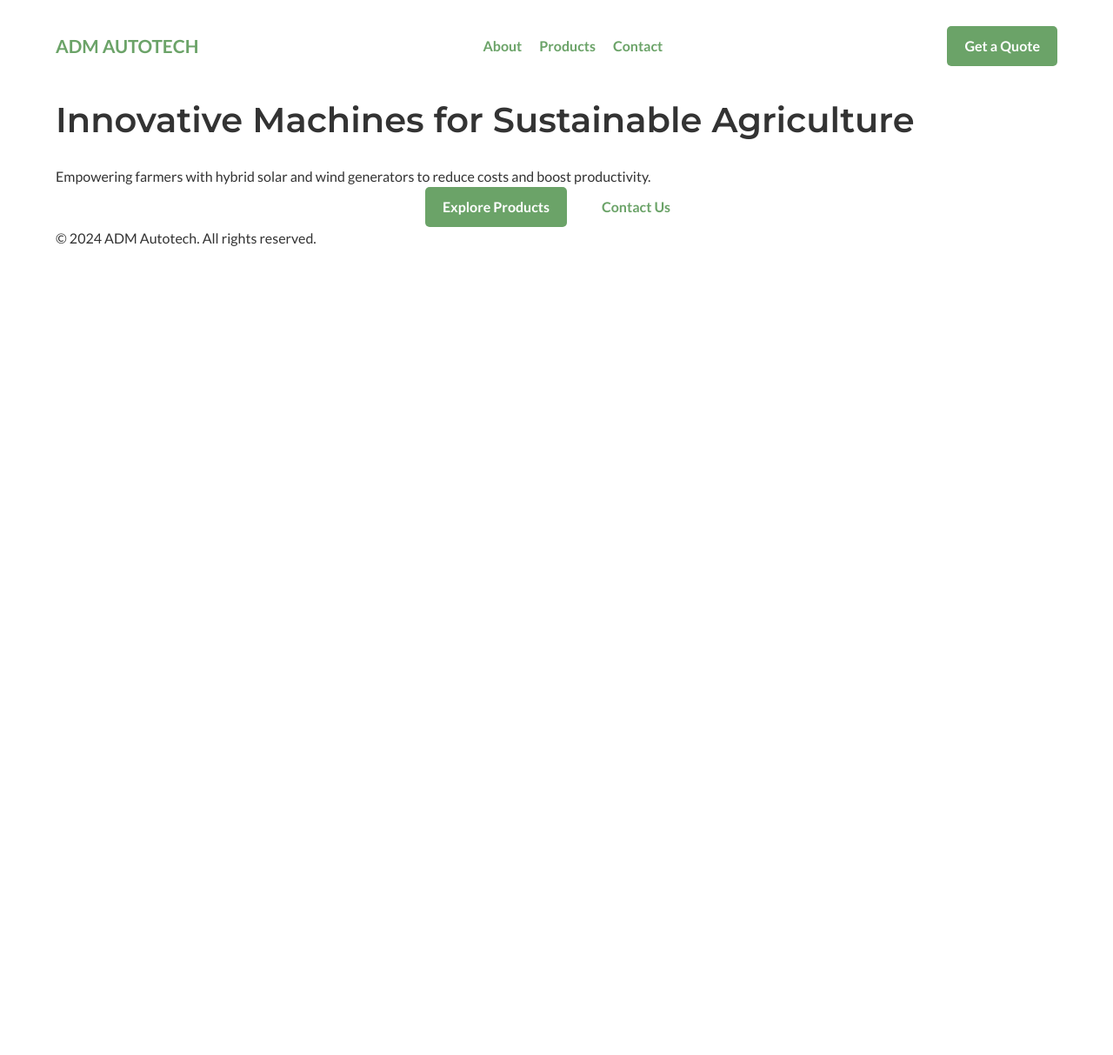
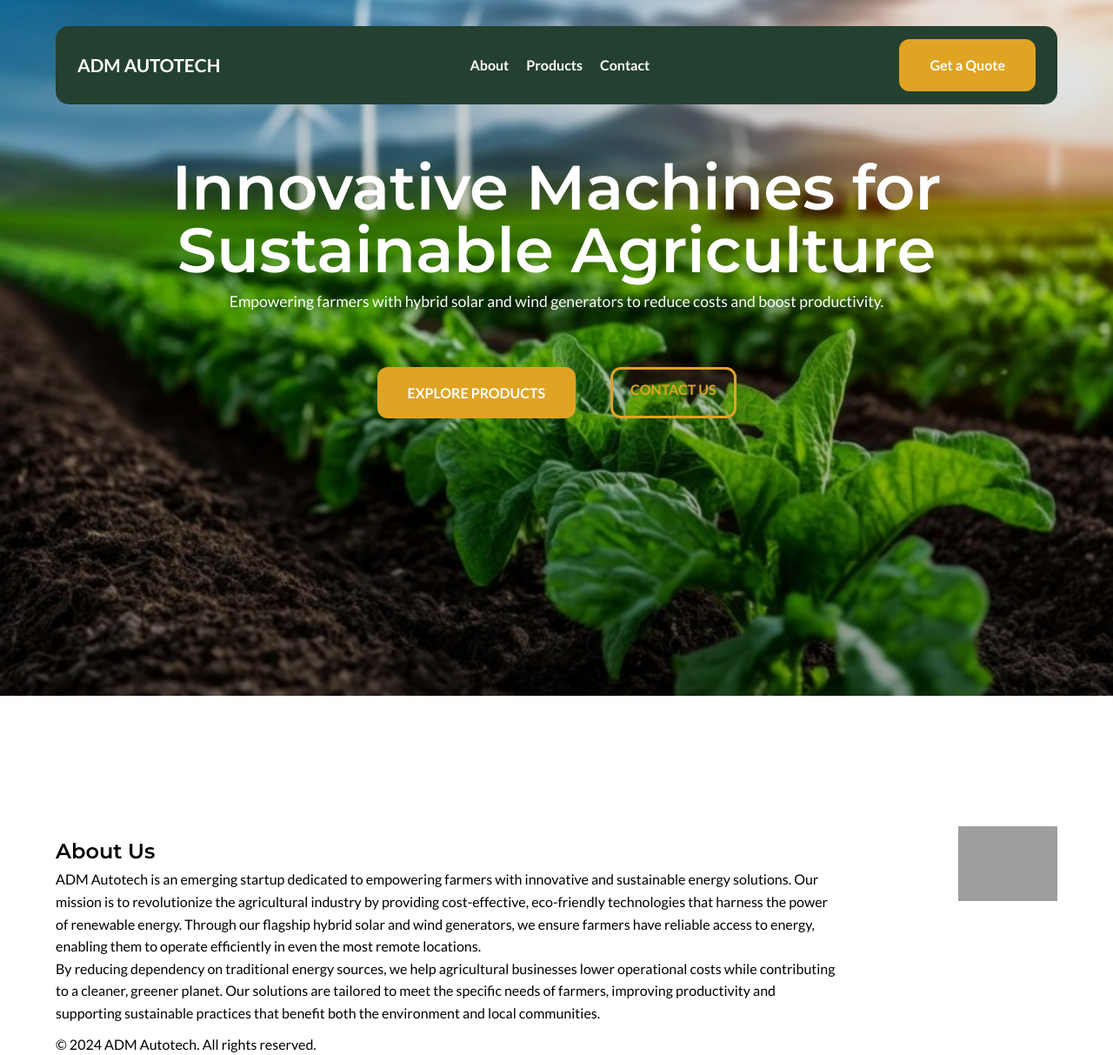
Before and after one commit to FAMfreda/ADM-AUTOTECH, a plain HTML site: page index.html in a window 1280 px wide. Shown: the whole page at 87% size. Before the commit the page ends 800 px from the top, so only its background shows below. Drawn offline with Linux system fonts and the light colour scheme; grey boxes are pictures that could not be loaded.

Commit message:
working on the about section

```diff
--- a/index.html
+++ b/index.html
@@ -1,15 +1,22 @@
 <!DOCTYPE html>
 <html lang="en">
   <head>
-  <meta charset="UTF-8">
-  <meta name="viewport" content="width=device-width, initial-scale=1.0">
-  <meta name="description" content="ADM Autotech - Empowering farmers with innovative, sustainable machines for agriculture.">
+    <meta charset="UTF-8" />
+    <meta name="viewport" content="width=device-width, initial-scale=1.0" />
+    <meta
+      name="description"
+      content="ADM Autotech - Empowering farmers with innovative, sustainable machines for agriculture."
+    />
     <title>ADM Autotech | Empowering Sustainable Farming</title>
-  <link rel="stylesheet" href="style.css">
-  <link rel="preconnect" href="https://fonts.googleapis.com">
-  <link href="https://fonts.googleapis.com/css2?family=Lato:wght@400;700&family=Montserrat:wght@600&display=swap" rel="stylesheet">
+    <link rel="stylesheet" href="style.css" />
+    <link rel="preconnect" href="https://fonts.googleapis.com" />
+    <link
+      href="https://fonts.googleapis.com/css2?family=Lato:wght@400;700&family=Montserrat:wght@600&display=swap"
+      rel="stylesheet"
+    />
   </head>
   <body>
+    <div class=""></div>
     <!-- Header Section -->
     <header class="header">
       <div class="container">
@@ -25,15 +32,42 @@
 
         <div class="hero">
           <h1>Innovative Machines for Sustainable Agriculture</h1>
-        <p>Empowering farmers with hybrid solar and wind generators to reduce costs and boost productivity.</p>
+          <p>
+            Empowering farmers with hybrid solar and wind generators to reduce
+            costs and boost productivity.
+          </p>
           <div class="hero-buttons">
-          <a href="#products" class="btn primary-btn">Explore Products</a>
-          <a href="#contact" class="btn secondary-btn">Contact Us</a>
+            <a href="#products" class="btn primary-btn">EXPLORE PRODUCTS</a>
+            <a href="#contact" class="btn secondary-btn">CONTACT US</a>
           </div>
         </div>
       </div>
     </header>
 
+    <!-- About Section -->
+
+    <div class="about-us">
+      <div class="container about-container">
+        <div class="about-content">
+          <h2>About Us</h2>
+          <p>
+            ADM Autotech is an emerging startup dedicated to empowering farmers with innovative and sustainable energy solutions.
+            Our mission is to revolutionize the agricultural industry by providing cost-effective, eco-friendly technologies that harness the power of renewable energy.
+            Through our flagship hybrid solar and wind generators, we ensure farmers have reliable access to energy, enabling them to operate efficiently in even the most remote locations.
+          </p>
+          <p>
+            By reducing dependency on traditional energy sources, we help agricultural businesses lower operational costs while contributing to a cleaner, greener planet.
+            Our solutions are tailored to meet the specific needs of farmers, improving productivity and supporting sustainable practices that benefit both the environment and local communities.
+          </p>
+
+
+        </div>
+
+        <div class="about-img">
+          <img src="/images/photorealistic-woman-organic-sustainable-garden-harvesting-produce.jpg" alt="About Us Image">
+        </div>
+      </div>
+    </div>
 
     <!-- Footer -->
     <footer class="footer">
--- a/style.css
+++ b/style.css
@@ -4,45 +4,54 @@
     padding: 0;
     box-sizing: border-box;
   }
+  :root {
+    --primary-color: #244030;
+    --accent-color:#E0A423;
+
 
   body {
     font-family: 'Lato', sans-serif;
     line-height: 1.6;
-    color: #333;
+    /* color: #333; */
   }
 
   .container {
     width: 90%;
     max-width: 1200px;
     margin: 0 auto;
+
   }
+
 
   h1, h2, h3 {
     font-family: 'Montserrat', sans-serif;
-    color: #333;
+
   }
 
   /* Header Section */
-  /* .header {
-    background: url('farm-bg.jpg') no-repeat center center/cover;
+  .header {
+    background: linear-gradient(rgba(0, 0, 0, 0.075), rgba(0, 0, 0, 0.397)),
+    url("./images/green-farm-with-organic-produce-sustainable-farming-practices-renewable-energy-solutions-cleaner-environment_888396-56126.jpg") no-repeat center center/cover;
     color:#ffffff;
     height: 100vh;
     display: flex;
     flex-direction: column;
-    justify-content: center;
     text-align: center;
-  } */
+  }
+
 
   .navbar {
-    /* background-color: #6BA368; */
+    background-color: var(--primary-color);
     display: flex;
     justify-content: space-between;
     align-items: center;
-    padding: 30px 0;
+    padding: 15px 25px;
+    border-radius: 15px 15px;
+    margin-top: 30px;
   }
 
   .logo {
-    color: #6BA368;
+    color: white;
     font-size: 1.3rem;
     font-weight: bold;
   }
@@ -54,7 +63,7 @@
   }
 
   .nav-links a {
-    color:#6BA368;
+    color:white;
     text-decoration: none;
     font-weight: bold;
   }
@@ -63,30 +72,88 @@
     display: inline-block;
     padding: 10px 20px;
     border: none;
-    border-radius: 5px;
+    border-radius: 12px ;
     text-align: center;
     cursor: pointer;
     text-decoration: none;
     font-weight: bold;
+
   }
 
+
+  .hero-buttons {
+    display: flex;
+    gap: 40px;
+    justify-content: center;
+  }
   .primary-btn {
-    background: #6BA368;
+    background: var(--accent-color);
     color: white;
+    padding: 17px 35px;
   }
+  .primary-btn:hover{
+    background: white;
+    color: var(--primary-color);
+  }
+  .secondary-btn {
+    background: none;
+    color: var(--accent-color);
+    border: 3px solid var(--accent-color);
 
-  .secondary-btn {
-    background: white;
-    color: #6BA368;
+  }
+  .secondary-btn:hover{
+    background: var(--accent-color);
+    color: white;
+
+  }
+  .hero{
+    margin-top: 5.2%;
   }
 
   .hero h1 {
-    font-size: 2.5rem;
-    margin-bottom: 20px;
+    font-size: 4.5rem;
+    line-height: 1;
+    margin-bottom: 10px;
   }
 
-  .hero-buttons {
-    display: flex;
-    gap: 20px;
-    justify-content: center;
-  }
+
+ .hero p {
+  font-size: 1.1rem;
+  margin-bottom: 60px;
+ }
+
+ .about-container{
+  display: flex;
+  justify-content: space-between;
+  padding-top: 150px;
+
+ }
+
+ .about-content{
+  padding: 10px 140px 10px 0;
+ }
+
+
+ /* .about-img {
+  width: 100%;
+  max-width: 600px;
+  height: auto;
+  margin: 0 auto;
+  border-radius: 10px;
+  overflow: hidden;
+} */
+
+.about-img img {
+  width: 100%; /* Image fully covers the container width */
+  height: auto; /* Keeps the aspect ratio */
+  display: block; /* Removes inline gaps caused by img being inline-block by default */
+}
+ /* img{
+  width: 600px;
+  height: 500px;
+  object-fit: cover;
+  border-radius: 15px;
+ } */
+
+
+ }
```
Also changed, not shown: images/ecofriendly-farm-with-wind-turbines-solarpowered-irrigation-sustainable-agriculture-emphasizing-green-farming-methods_888396-56100.jpg (added), images/green-farm-with-organic-produce-sustainable-farming-practices-renewable-energy-solutions-cleaner-environment_888396-56126.jpg (added), images/istockphoto-1436039008-1024x1024-transformed.jpeg (added), images/pexels-max-vakhtbovych-7587877-1900x950.jpg (added), 1 other file. Lines whose indentation alone changed are shown as unchanged.
